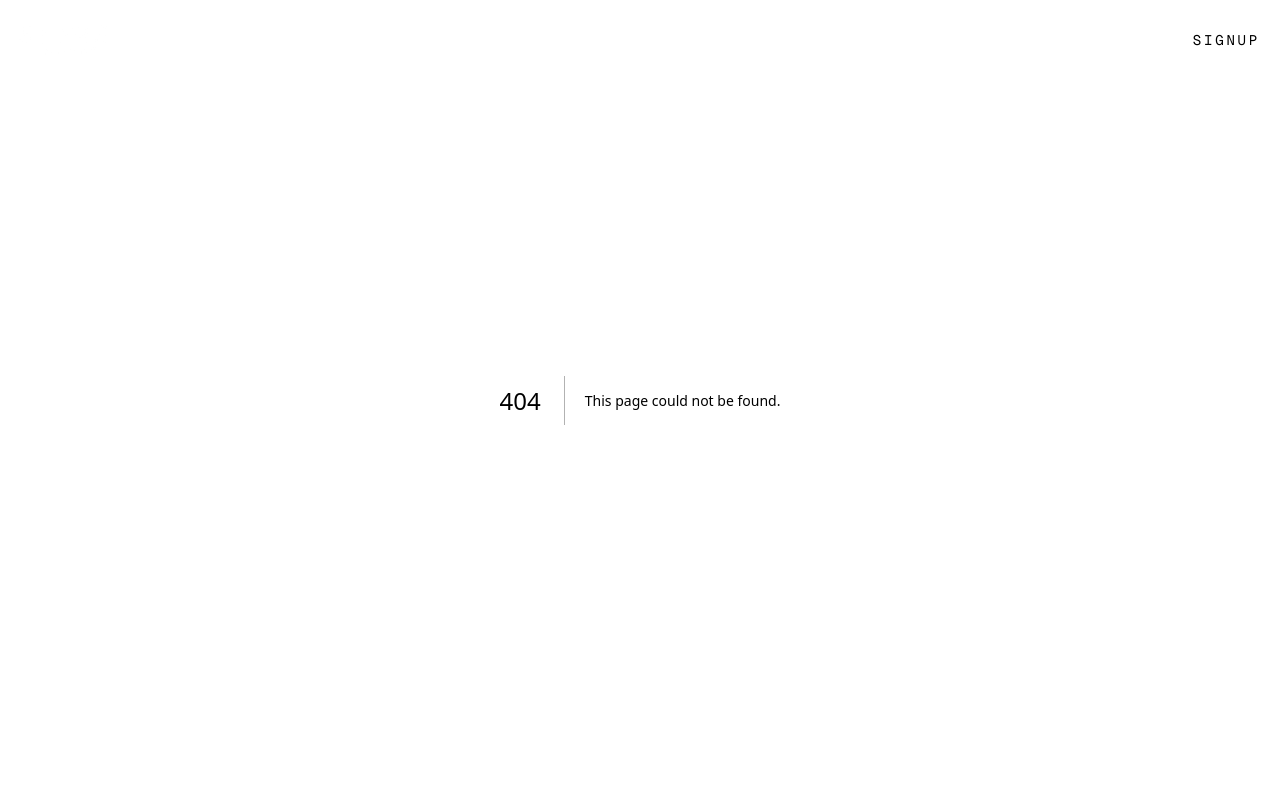
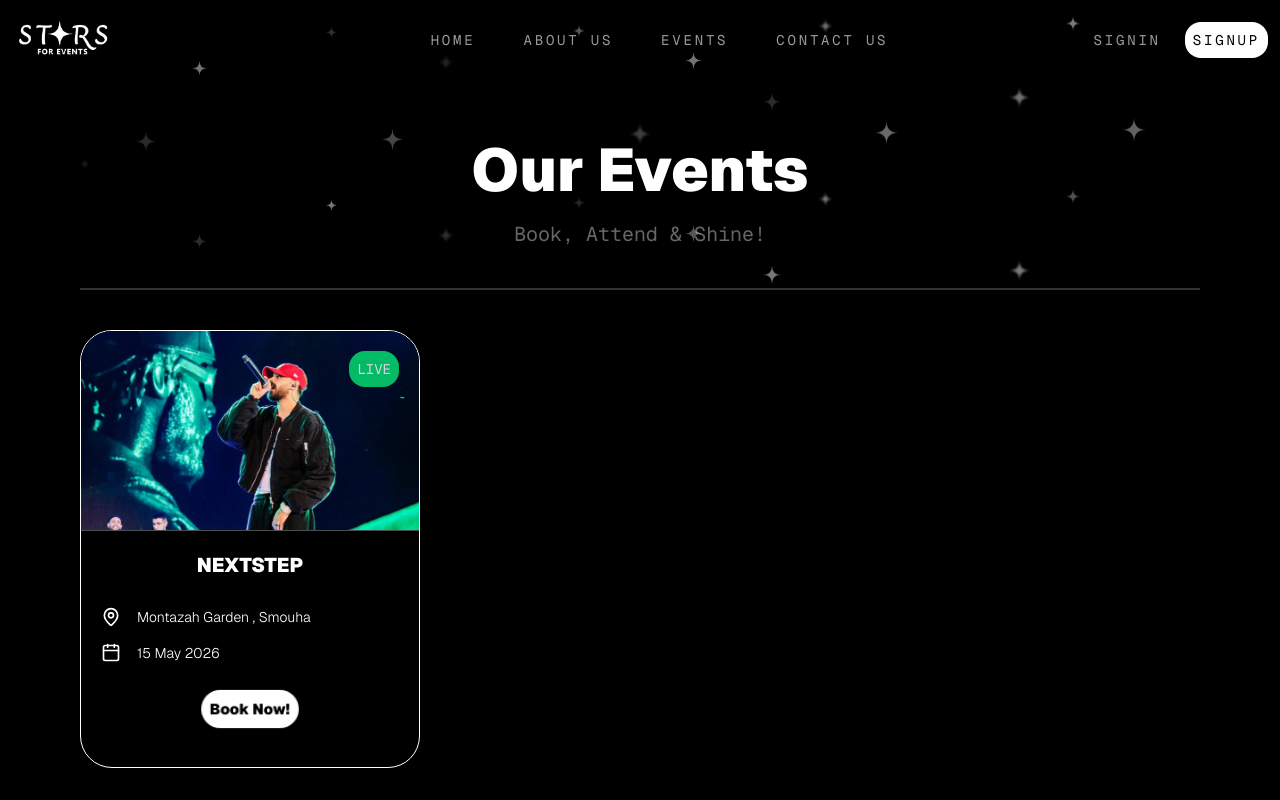
Before and after one commit to 12ahmedashraf/Stars_For_Events, a Next.js app: page /events in a window 1280 px wide. Before the commit this address had no page. Shown: the top 800 px of the page. Built offline with nearby package versions, Linux system fonts and the light colour scheme.

Commit message:
Add contact us, Add events page , Add first event box

```diff
--- a/src/app/about/page.jsx
+++ b/src/app/about/page.jsx
@@ -165,8 +165,8 @@ export default function About()
                     </div>
                     <ImageSlider slides={gallery}/>
                 </div>
-                <div className="cta flex justify-center my-20">
-                 <Link href="/events" className="flex w-fit items-center gap-3 bg-white text-black px-10 text-lg md:text-2xl hover:scale-110  ease-out duration-200 py-2 rounded-full font-sans font-black uppercase tracking-widest  transition-all">
+                <div className="cta flex justify-center my-20   ">
+                 <Link href="/events" className="font-black font-sans text-2xl rounded-4xl md:text-4xl px-10 py-5  bg-white/10 backdrop-blur-md border hover:scale-110 w-fit hover:cursor-pointer transition-all duration-300 border-white/20 p-1.5 rounded-2xl shadow-xl">
                         Book now!
                     </Link>
                     </div>
--- /dev/null
+++ b/src/app/events/page.jsx
@@ -0,0 +1,93 @@
+"use client";
+import { LogoStar } from "@/components/icons";
+import Image from "next/image";
+import Link from "next/link";
+import { useId } from "react";
+import { MapPin ,Users,Stars,Calendar} from "lucide-react";
+import { color } from "framer-motion";
+import ImageSlider from "@/components/imageSlider";
+export default function About()
+{
+        const baseId = useId();
+        const stars = Array.from({length: 25});
+        const gallery=[
+            {
+                title:'shehab',
+                image: '/shehab.png',
+            }
+        ]
+        return(
+            <div className="events mb-15 flex flex-col items-center md:items-start md:mx-20 ">
+                <div className="heroSection border-b-2 border-b-white/20 relative  w-full z-0 flex items-center justify-center overflow-hidden bg-black">
+                    <div className="Stars absolute inset-0 z-0 pointer-events-none">
+                        {stars.map((_, i) => {
+                            const row = Math.floor(i / 5);
+                            const col = i % 5;
+                            const topp = (row * 20) + ((i * 13) % 15);
+                            const leftt = (col * 20) + ((i * 17) % 15);
+                            const duration = 3 + (i % 4);
+                            const delay = i % 5;
+
+                            return (
+                                <div
+                                    key={`${baseId}-${i}`}
+                                    className="absolute animate-star"
+                                    style={{
+                                        top: `${topp}%`,
+                                        left: `${leftt}%`,
+                                        "--duration": `${duration}s`,
+                                        "--drift-duration": `${8 + (i % 3)}s`,
+                                        animationDelay: `${delay}s`,
+                                    }}
+                                >
+                                      <div className="transition-all duration-300 ease-out ">
+                                        <LogoStar
+                                            className="text-white/60"
+                                            style={{
+                                                width: `${10 + (i % 15)}px`,
+                                                height: `${10 + (i % 15)}px`,
+                                                filter: i % 3 === 0 ? "blur(1px)" : "none"
+                                            }}
+                                        />
+                                    </div>
+                                </div>
+                            );
+                        })}
+                    </div>
+                    <div className="Logo_and_text z-40 mb-10 flex flex-col items-center justify-center gap-20 mt-35">
+                           <div className="heading flex flex-col items-center">
+                                <h1 className="font-black font-sans md:text-6xl text-3xl hover:cursor-pointer hover:text-white/40 transition-all duration-300">Our Events</h1>
+                                <h2 className="font-mono text-sm md:text-xl text-white/40 text-center mt-5">Book, Attend & Shine!</h2>
+                           </div>
+                    </div>
+
+
+                </div>
+                <div className="event-boxes grid md:grid-cols-4 mt-10 grid-cols-1 ">
+                        <div className="event-box rounded-4xl w-85 pb-10 border flex flex-col gap-5 border-white overflow-hidden items-center">
+                           <div className="banner relative w-full h-50 border-b border-b-white/30 ">
+                                <Image
+                                    src="/shehab.png"
+                                    alt="Next Step Event"
+                                    width={400}
+                                    height={225}
+                                    className="w-full h-full object-cover"
+                                />
+                                <div className="status animate-pulse  absolute top-5 right-5 hover:scale-110 transition-all duration-300 cursor-pointer  bg-green-400 rounded-2xl p-2 text-sm ">
+                                    <h2 className="font-mono">LIVE</h2>
+                                </div>
+                            </div>
+                            <h1 className="font-black font-sans text-center uppercase text-white text-lg md:text-xl">NextStep</h1>
+                            <div className="content gap-4 ml-10 my-2 w-full flex flex-col">
+                                <div className="location  flex gap-4"><MapPin size={20}/>
+                                 <p className="font-sans font-light text-sm">Montazah Garden , Smouha</p></div>
+                                  <div className="location  flex gap-4"><Calendar size={20}/>
+                                 <p className="font-sans font-light text-sm">15 May 2026</p></div>
+                            </div>
+                            <div><Link href="" className="mx-10  font-sans animate-pop bg-white text-black p-2 text-sm font-black rounded-3xl">Book Now!</Link></div>
+                        </div>
+                    </div>
+
+            </div>
+        );
+    }
--- a/src/app/globals.css
+++ b/src/app/globals.css
@@ -20,7 +20,16 @@
   from { transform: translateY(0px); }
   to { transform: translateY(-20px); }
 }
-
+@keyframes pop {
+  0% { transform: scale(1); }
+  50% { transform: scale(1.08); }
+  100% { transform: scale(1); }
+}
+.animate-pop {
+  animation: pop 1.2s ease-in-out infinite;
+  display: flex;
+  will-change: transform;
+}
 .animate-star {
   animation: star-pulse var(--duration) ease-in-out infinite,
              star-drift var(--drift-duration) linear infinite alternate;
--- a/src/app/page.jsx
+++ b/src/app/page.jsx
@@ -33,7 +33,7 @@ export default function Home() {
     },
     {
       title: "Venue Curation",
-      desc: "Access to Alexandria’s most exclusive locations. We transform hidden gems into the center of the galaxy for one night.",
+      desc: "Access to Egypt’s most exclusive locations. We transform hidden gems into the center of the galaxy for one night.",
       icon: <MapPin size={30} />,
     },
   ];
--- a/src/components/navBar.jsx
+++ b/src/components/navBar.jsx
@@ -18,14 +18,32 @@ export default function NavBar()
     window.addEventListener("scroll", handleScroll)
     return () => window.removeEventListener("scroll", handleScroll)
   }, [setScrolled]);
-
+    const [ContactOpen,setContactOpen] = useState(0);
     const navLinks = [
     { name: "Home", href: "/", icon: <Calendar size={16} /> },
     { name: "About Us", href: "/about", icon: <ImageIcon size={16} /> },
-    { name: "Events", href: "/Events", icon: <Info size={16} /> },
+    { name: "Events", href: "/events", icon: <Info size={16} /> },
     { name: "Contact Us", href: "/contact", icon: <MessageSquare size={16} /> },
   ];
+  const MobilenavLinks = [
+    { name: "Home", href: "/", icon: <Calendar size={16} /> },
+    { name: "About Us", href: "/about", icon: <ImageIcon size={16} /> },
+    { name: "Events", href: "/events", icon: <Info size={16} /> },
+    { name: "Book Now!", href: "/events", icon: <MessageSquare size={16} /> },
+  ];
+  useEffect(() => {
+  const handleClickOutside = () => {
+    setContactOpen(false);
+  };
 
+  if (ContactOpen) {
+    window.addEventListener("click", handleClickOutside);
+  }
+
+  return () => {
+    window.removeEventListener("click", handleClickOutside);
+  };
+}, [ContactOpen]);
     return(
         <>
             <nav className={`fixed top-0 w-full z-50 transition-all duration-300  ${
@@ -45,14 +63,43 @@ export default function NavBar()
                     <div className="Desktop hidden md:flex flex-2 justify-between items-center">
                       <div className="links flex gap-12 items-center justify-center">
                       {
-                        navLinks.map((link) => (
-                          <Link
+                        navLinks.map((link) => {
+                          if(link.name==="Contact Us")
+                          {
+                            return (
+                              <div
+                              key={link.name}
+                              className="relative py-2"
+                              onClick={()=>setContactOpen(ContactOpen+1)}
+                              >
+                                <button className="font-mono text-sm uppercase tracking-[0.2em] text-white/60 hover:text-white hover:cursor-pointer transition-all hover:scale-110 ease-out duration-300"
+                                onClick={(e)=>{e.stopPropagation();
+                                  setContactOpen(!ContactOpen);
+                                }}
+                                >
+                                {link.name}
+                              </button>
+                               <div className={`absolute top-full left-1/2 -translate-x-1/2 mt-2 w-32 bg-zinc-900 border border-white/10 rounded-xl py-2 transition-all duration-300 ${ContactOpen%2===1 ? "opacity-100 translate-y-0" : "opacity-0 translate-y-2 pointer-events-none"}`}>
+                                <div className="flex flex-col gap-1 px-1"
+                                   onClick={(e)=>{e.stopPropagation();
+                                }}
+                                >
+                                  <Link href="https://instagram.com" className="text-[10px] font-mono uppercase tracking-widest text-zinc-400 hover:text-white hover:bg-white/5 p-2 rounded-lg transition-colors">Instagram</Link>
+                                  <Link href="https://facebook.com" className="text-[10px] font-mono uppercase tracking-widest text-zinc-400 hover:text-white hover:bg-white/5 p-2 rounded-lg transition-colors">CALL</Link>
+                                  <Link href="mailto:hello@stars.com" className="text-[10px] font-mono uppercase tracking-widest text-zinc-400 hover:text-white hover:bg-white/5 p-2 rounded-lg transition-colors">Email</Link>
+                                </div>
+                              </div>
+                              </div>
+                            )
+                          }
+                          return (<Link
                           key={link.name}
                           href={link.href}
                           className="font-mono text-sm uppercase tracking-[0.2em] text-white/60 hover:text-white transition-all hover:scale-110 ease-out relative group duration-300">
                           {link.name}
-                          </Link>
-                        ))
+                          </Link>)
+
+})
                       }
                       </div>
                       <div className="userActions flex justify-end flex-1 items-center gap-6">
@@ -68,7 +115,7 @@ export default function NavBar()
             </nav>
             <div className={`fullScreenOverlay fixed inset-0 bg-black z-40 flex flex-col items-center justify-center transition-all duration-500 ${isMenuOpen ? "opacity-100 translate-y-0 bg-black" : "opacity-0 -translate-y-full pointer-events-none"}`}>
                   <div className="flex flex-col items-center gap-8">
-                    {navLinks.map((link) => (
+                    {MobilenavLinks.map((link) => (
                       <Link
                       key={link.name}
                       href={link.href}
```
